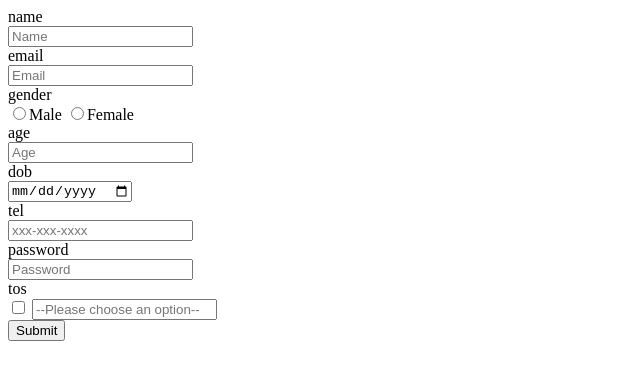
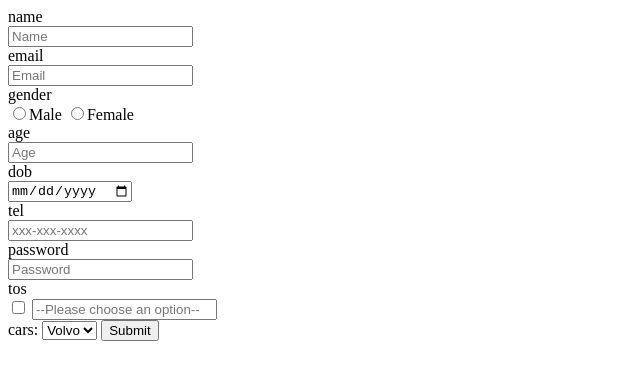
Before and after one commit to acciojob/signup-form-car-Praveen27p, a website: page main.html in a window 1280 px wide. Shown: the whole page, without its empty margins (0-640 px from the left). Drawn offline with Linux system fonts and the light colour scheme.

Commit message:
created a submission

```diff
--- a/main.html
+++ b/main.html
@@ -30,6 +30,16 @@
 		<label for="tos">tos</label><br>
 		<input field="I Agree to the TOS" type="checkbox" required="yes" id="tos">
 		<input field="Select" type="select" required="yes" placeholder="--Please choose an option--" id="cars"><br>
+		<label for="cars">cars:</label>
+
+		     <select placeholder="--Please choose an option--">
+				  <option value="volvo">Volvo</option>
+                  <option value="saab">Saab</option>
+				  <option value="fiat">Fiat</option>
+				  <option value="audi">Audi</option>
+			  </select>
+
+
 		<input field="submit" type="submit">
 
 
```
